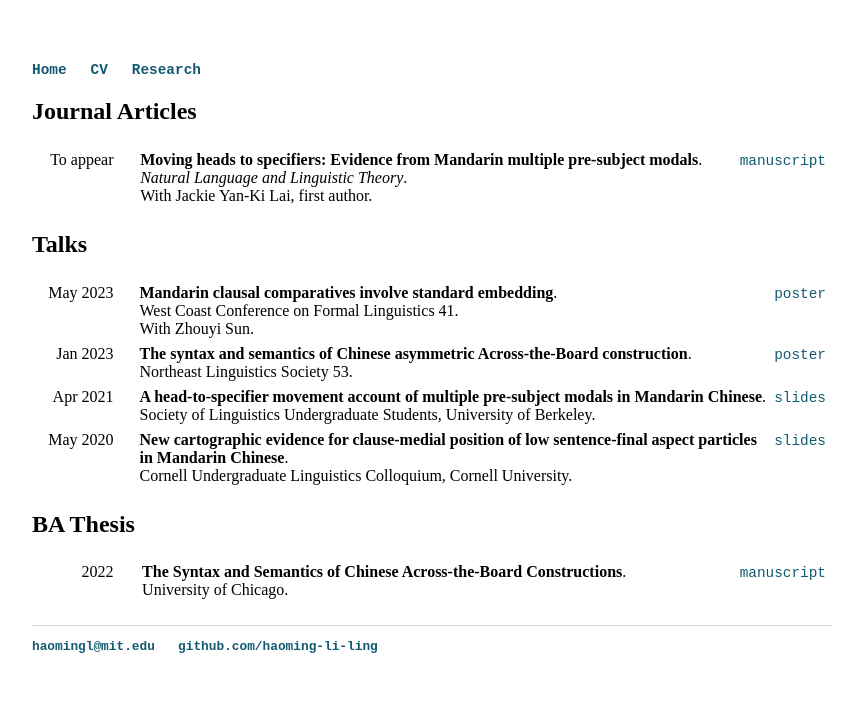
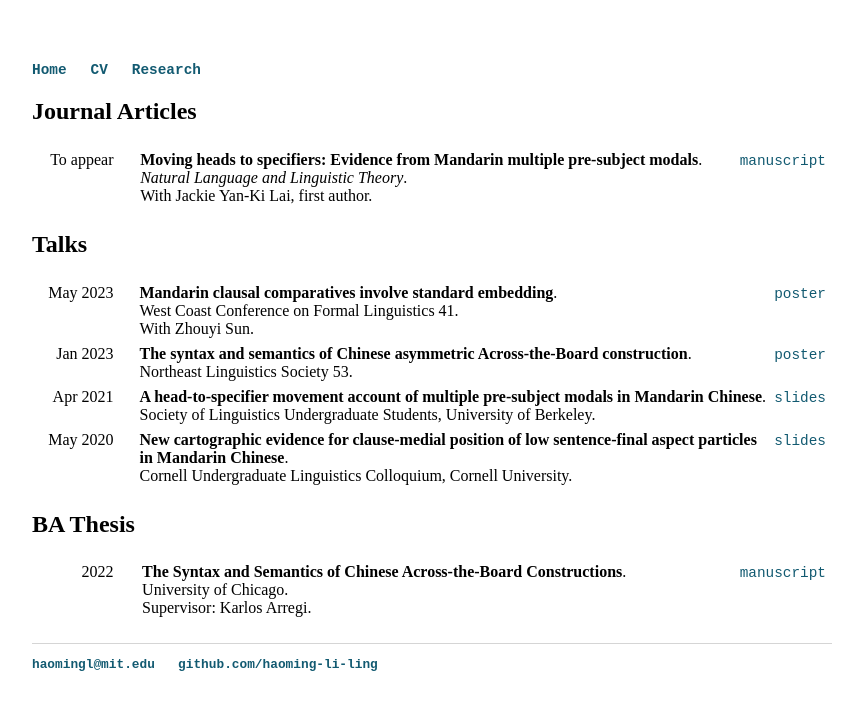
Before and after one commit to haoming-li-ling/haoming-li-ling.github.io, a Jekyll site: the page built from papers/index.html, in a window 1280 px wide. Shown: the top 710 px of the page, without its empty margins (208-1064 px from the left). Built offline with Jekyll 4.4.1, drawn with Linux system fonts in a browser that asks for light colours.

Commit message:
wccfl handout

```diff
--- a/_data/output.yml
+++ b/_data/output.yml
@@ -37,3 +37,4 @@
     publication: University of Chicago
     type: manuscript
     url: /files/ba_thesis.pdf
+    supervisor: Karlos Arregi
--- a/papers/index.html
+++ b/papers/index.html
@@ -41,6 +41,9 @@ table td:last-of-type {
       {% if item.author %}
       <br>With {{ item.author }}.
       {% endif %}
+      {% if item.supervisor %}
+      <br>Supervisor: {{ item.supervisor }}.
+      {% endif %}
     </td>
     <td><a href="{{ item.url }}">{{ item.type }}</a></td>
   </tr>
```
Also changed, not shown: 1 other file. Lines whose indentation alone changed are shown as unchanged.
